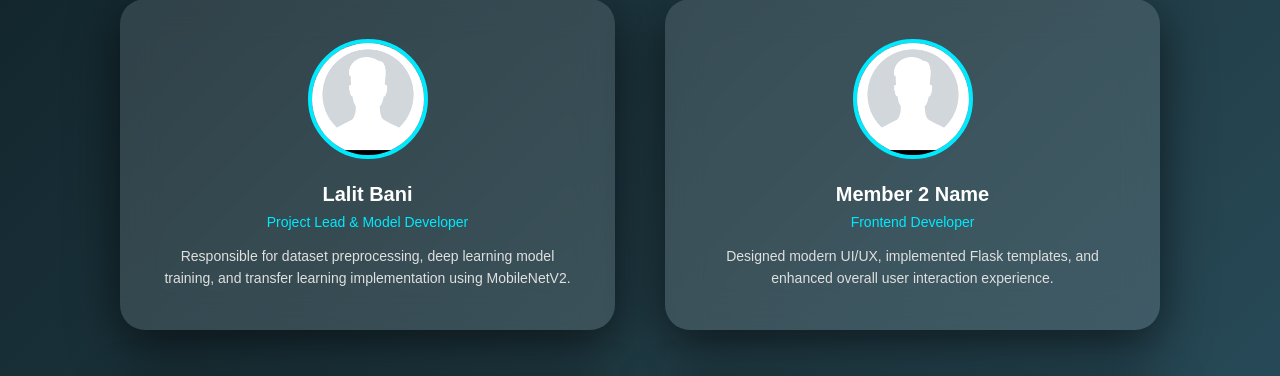
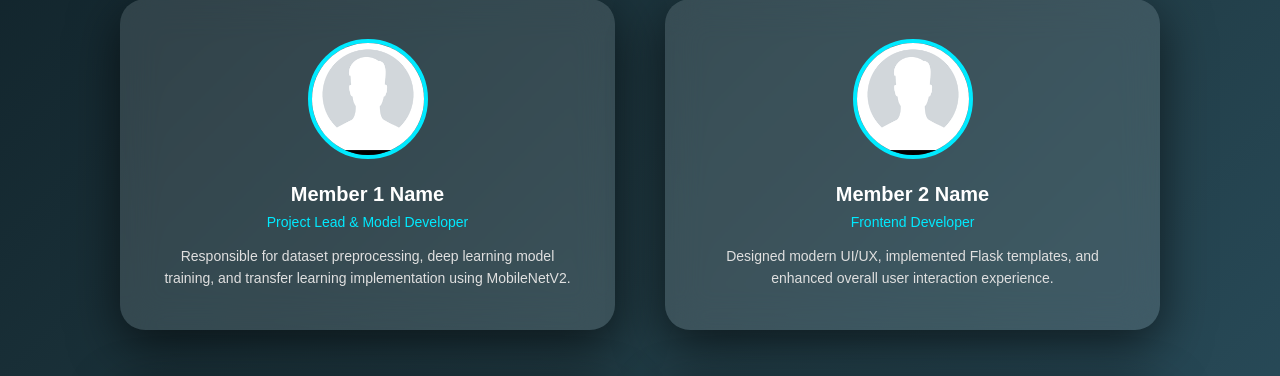
Before and after one commit to Lalit044/Brain-Tumor-Detection, a Flask app: page /team in a window 1280 px wide. Shown: the part 289-665 px from the top of the page. Run offline with Flask 3, Linux system fonts and the light colour scheme.

```diff
--- a/templates/team.html
+++ b/templates/team.html
@@ -235,7 +235,7 @@
 
     <div class="card">
         <img src="static/images/member1.png" class="profile-img" alt="Member">
-        <h3>Lalit Bani</h3>
+        <h3>Member 1 Name</h3>
         <div class="role">Project Lead & Model Developer</div>
         <div class="desc">
             Responsible for dataset preprocessing, deep learning model training,
```
Also changed, not shown: 1 other file.
